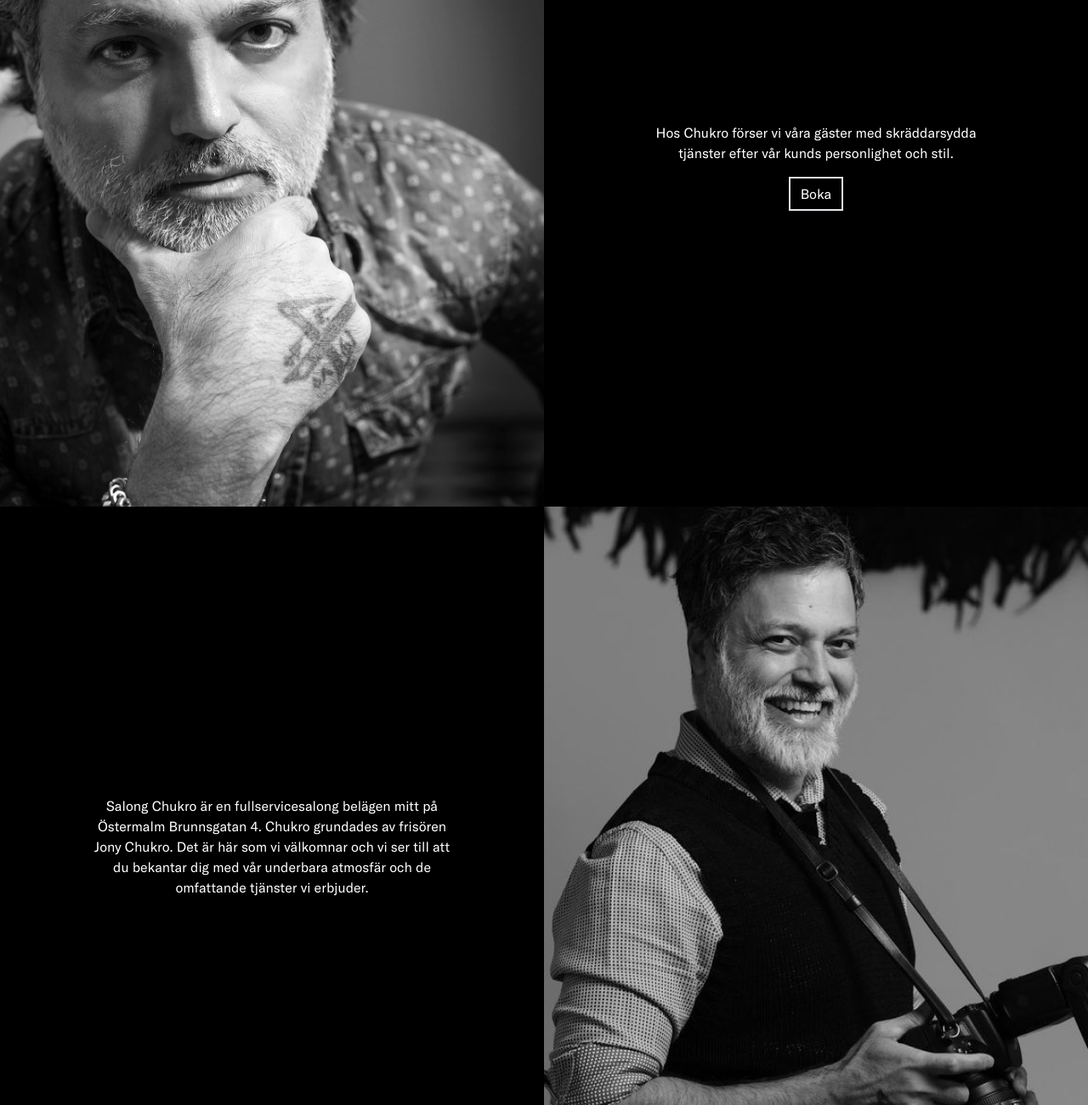
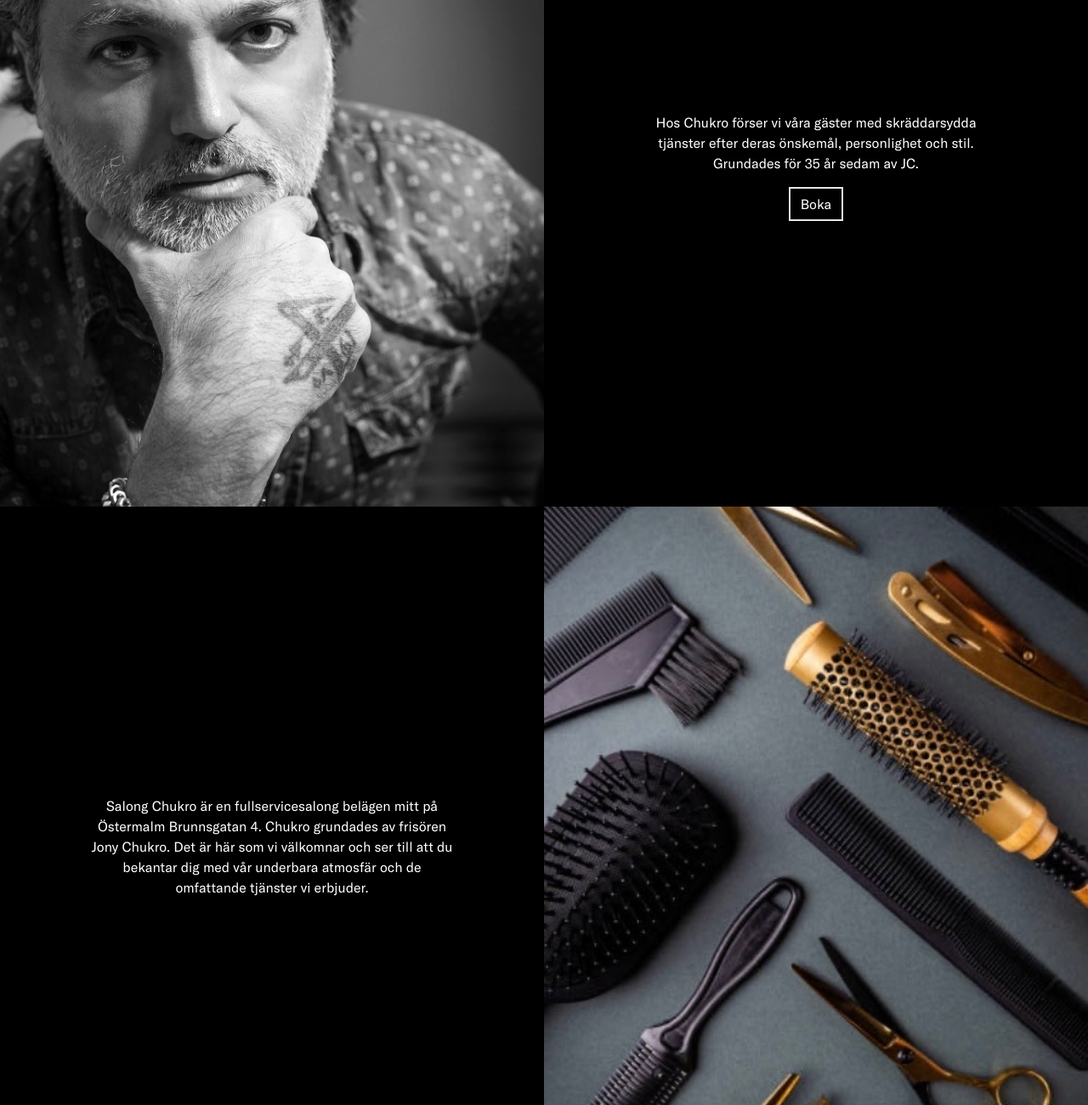
Before and after one commit to meurling/chukro, a website: page public_html/index.html in a window 1280 px wide. Shown: the part 300-1600 px from the top of the page at 85% size. Drawn offline with Linux system fonts and the light colour scheme; files whose address does not match are found by name.

Commit message:
update text

```diff
--- a/public_html/index.html
+++ b/public_html/index.html
@@ -83,8 +83,8 @@
                 <div class="flex items-center justify-center h-screen text-center bg-black">
                     <div class="flex flex-col items-center justify-center space-y-4">
                         <a class="font-gta md:w-2/3">
-                            Hos Chukro förser vi våra gäster med skräddarsydda tjänster efter vår kunds personlighet och
-                            stil.
+                            Hos Chukro förser vi våra gäster med skräddarsydda tjänster efter deras önskemål, personlighet och
+                            stil. Grundades för 35 år sedam av JC.
                         </a>
                         <button
                             onclick="openBoka()"
@@ -104,13 +104,13 @@
 
             <div class="grid grid-cols-1 md:grid-cols-2">
                 <div class="h-screen md:order-2">
-                    <img src="./imgs/smile.jpg" class="object-cover w-full h-full" />
+                    <img src="./imgs/tools.jpg" class="object-cover w-full h-full" />
                 </div>
                 <div class="flex items-center justify-center h-screen text-center md:order-1">
                     <div class="w-2/3 align-middle">
                         <a>
                             Salong Chukro är en fullservicesalong belägen mitt på Östermalm Brunnsgatan 4. Chukro
-                            grundades av frisören Jony Chukro. Det är här som vi välkomnar och vi ser till att du
+                            grundades av frisören Jony Chukro. Det är här som vi välkomnar och ser till att du
                             bekantar dig med vår underbara atmosfär och de omfattande tjänster vi erbjuder.
                         </a>
                     </div>
@@ -119,13 +119,15 @@
 
             <div class="grid grid-cols-1 md:grid-cols-2">
                 <div class="h-screen ">
-                    <img src="./imgs/jobb.png" class="object-cover w-full h-full" />
+                    <img src="./imgs/smile.jpg" class="object-cover w-full h-full" />
                 </div>
                 <div class="flex items-center justify-center w-full h-screen text-center bg-black">
                     <a class="w-2/3 row-start-4">
                         Vi förser stolt våra gäster med precisionsklippning, styling, detaljerad highlighting/slingor,
                         extensions och personlig service vars mål är att överträffa förväntningarna.
+                        <br>Välkommen
                     </a>
+
                 </div>
             </div>
 
```
Also changed, not shown: public_html/imgs/tools.jpg (added).
